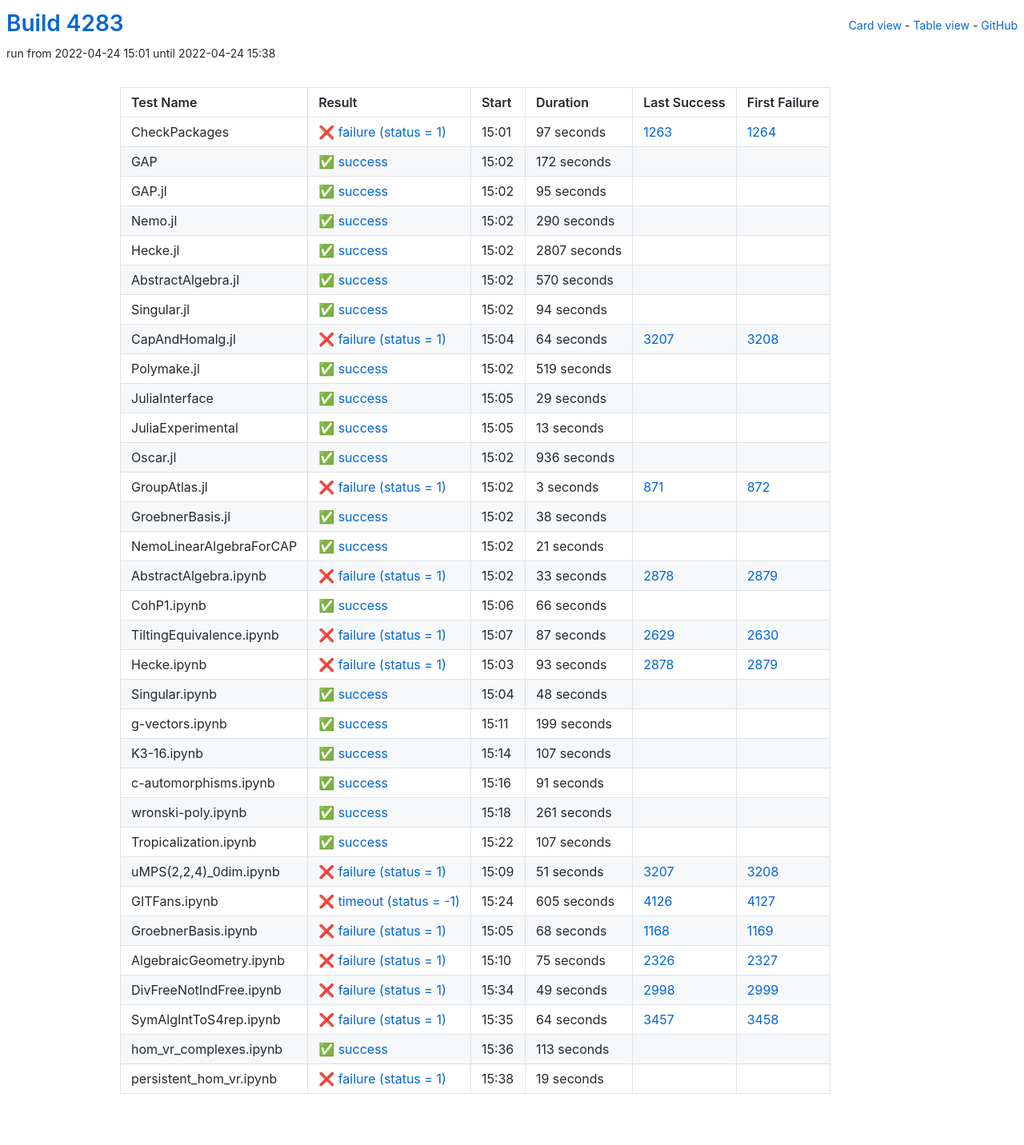
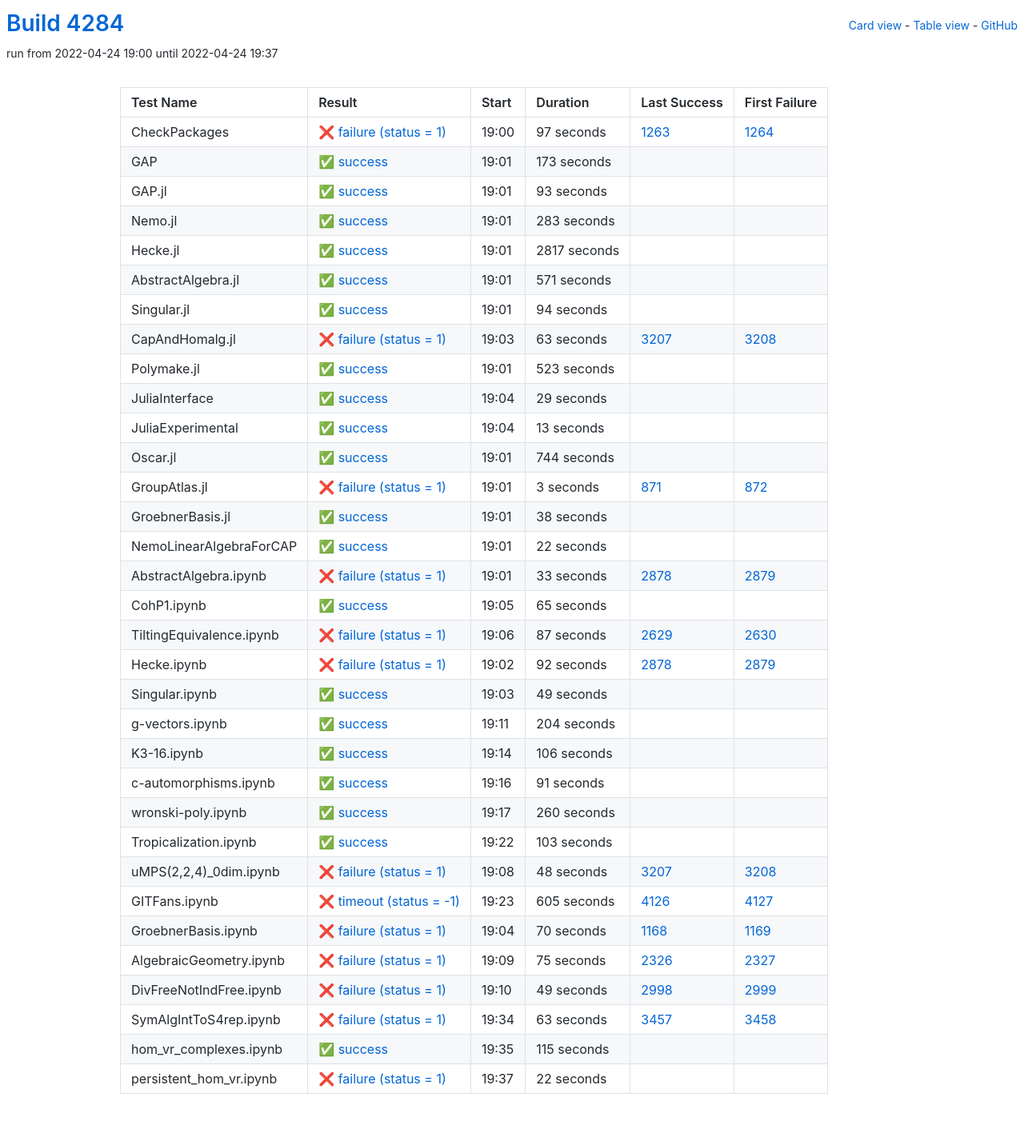
Before and after one commit to oscar-system/oscar-ci-status-stable, a Jekyll site: the page built from table.html, in a window 1280 px wide. Shown: the whole page at 80% size. Built offline with Jekyll 4.4.1, drawn with Linux system fonts in a browser that asks for light colours.

Commit message:
Build #4284

```diff
--- a/_data/ci.yml
+++ b/_data/ci.yml
@@ -1,6 +1,6 @@
 ---
-build: 4283
-build_url: https://oscarci.mathematik.uni-kl.de/job/oscar-stable/4283/
+build: 4284
+build_url: https://oscarci.mathematik.uni-kl.de/job/oscar-stable/4284/
 job: oscar-stable
 organization: oscar-system
 repo: oscar-ci-status-stable
@@ -8,8 +8,8 @@ repourl: https://github.com/oscar-system/oscar-ci-status-stable
 tests:
 - name: CheckPackages
   id: checkpackages
-  log: https://oscarci.mathematik.uni-kl.de/job/oscar-stable/4283/artifact/logs/build-4283/CheckPackages.log
-  start: 2022-04-24 15:01
+  log: https://oscarci.mathematik.uni-kl.de/job/oscar-stable/4284/artifact/logs/build-4284/CheckPackages.log
+  start: 2022-04-24 19:00
   success: false
   exitcode: 1
   status: failure
@@ -20,68 +20,68 @@ tests:
   first_failure_url: https://oscarci.mathematik.uni-kl.de/job/oscar-stable/1264/
 - name: GAP
   id: gap
-  log: https://oscarci.mathematik.uni-kl.de/job/oscar-stable/4283/artifact/logs/build-4283/GAP.log
-  start: 2022-04-24 15:02
+  log: https://oscarci.mathematik.uni-kl.de/job/oscar-stable/4284/artifact/logs/build-4284/GAP.log
+  start: 2022-04-24 19:01
   success: true
   exitcode: 0
   status: success
-  duration: 172
+  duration: 173
   last_success: false
   last_success_url:
   first_failure: false
   first_failure_url:
 - name: GAP.jl
   id: gap-jl
-  log: https://oscarci.mathematik.uni-kl.de/job/oscar-stable/4283/artifact/logs/build-4283/GAP.jl.log
-  start: 2022-04-24 15:02
+  log: https://oscarci.mathematik.uni-kl.de/job/oscar-stable/4284/artifact/logs/build-4284/GAP.jl.log
+  start: 2022-04-24 19:01
   success: true
   exitcode: 0
   status: success
-  duration: 95
+  duration: 93
   last_success: false
   last_success_url:
   first_failure: false
   first_failure_url:
 - name: Nemo.jl
   id: nemo-jl
-  log: https://oscarci.mathematik.uni-kl.de/job/oscar-stable/4283/artifact/logs/build-4283/Nemo.jl.log
-  start: 2022-04-24 15:02
+  log: https://oscarci.mathematik.uni-kl.de/job/oscar-stable/4284/artifact/logs/build-4284/Nemo.jl.log
+  start: 2022-04-24 19:01
   success: true
   exitcode: 0
   status: success
-  duration: 290
+  duration: 283
   last_success: false
   last_success_url:
   first_failure: false
   first_failure_url:
 - name: Hecke.jl
   id: hecke-jl
-  log: https://oscarci.mathematik.uni-kl.de/job/oscar-stable/4283/artifact/logs/build-4283/Hecke.jl.log
-  start: 2022-04-24 15:02
+  log: https://oscarci.mathematik.uni-kl.de/job/oscar-stable/4284/artifact/logs/build-4284/Hecke.jl.log
+  start: 2022-04-24 19:01
   success: true
   exitcode: 0
   status: success
-  duration: 2807
+  duration: 2817
   last_success: false
   last_success_url:
   first_failure: false
   first_failure_url:
 - name: AbstractAlgebra.jl
   id: abstractalgebra-jl
-  log: https://oscarci.mathematik.uni-kl.de/job/oscar-stable/4283/artifact/logs/build-4283/AbstractAlgebra.jl.log
-  start: 2022-04-24 15:02
+  log: https://oscarci.mathematik.uni-kl.de/job/oscar-stable/4284/artifact/logs/build-4284/AbstractAlgebra.jl.log
+  start: 2022-04-24 19:01
   success: true
   exitcode: 0
   status: success
-  duration: 570
+  duration: 571
   last_success: false
   last_success_url:
   first_failure: false
   first_failure_url:
 - name: Singular.jl
   id: singular-jl
-  log: https://oscarci.mathematik.uni-kl.de/job/oscar-stable/4283/artifact/logs/build-4283/Singular.jl.log
-  start: 2022-04-24 15:02
+  log: https://oscarci.mathematik.uni-kl.de/job/oscar-stable/4284/artifact/logs/build-4284/Singular.jl.log
+  start: 2022-04-24 19:01
   success: true
   exitcode: 0
   status: success
@@ -92,32 +92,32 @@ tests:
   first_failure_url:
 - name: CapAndHomalg.jl
   id: capandhomalg-jl
-  log: https://oscarci.mathematik.uni-kl.de/job/oscar-stable/4283/artifact/logs/build-4283/CapAndHomalg.jl.log
-  start: 2022-04-24 15:04
+  log: https://oscarci.mathematik.uni-kl.de/job/oscar-stable/4284/artifact/logs/build-4284/CapAndHomalg.jl.log
+  start: 2022-04-24 19:03
   success: false
   exitcode: 1
   status: failure
-  duration: 64
+  duration: 63
   last_success: 3207
   last_success_url: https://oscarci.mathematik.uni-kl.de/job/oscar-stable/3207/
   first_failure: 3208
   first_failure_url: https://oscarci.mathematik.uni-kl.de/job/oscar-stable/3208/
 - name: Polymake.jl
   id: polymake-jl
-  log: https://oscarci.mathematik.uni-kl.de/job/oscar-stable/4283/artifact/logs/build-4283/Polymake.jl.log
-  start: 2022-04-24 15:02
+  log: https://oscarci.mathematik.uni-kl.de/job/oscar-stable/4284/artifact/logs/build-4284/Polymake.jl.log
+  start: 2022-04-24 19:01
   success: true
   exitcode: 0
   status: success
-  duration: 519
+  duration: 523
   last_success: false
   last_success_url:
   first_failure: false
   first_failure_url:
 - name: JuliaInterface
   id: juliainterface
-  log: https://oscarci.mathematik.uni-kl.de/job/oscar-stable/4283/artifact/logs/build-4283/JuliaInterface.log
-  start: 2022-04-24 15:05
+  log: https://oscarci.mathematik.uni-kl.de/job/oscar-stable/4284/artifact/logs/build-4284/JuliaInterface.log
+  start: 2022-04-24 19:04
   success: true
   exitcode: 0
   status: success
@@ -128,8 +128,8 @@ tests:
   first_failure_url:
 - name: JuliaExperimental
   id: juliaexperimental
-  log: https://oscarci.mathematik.uni-kl.de/job/oscar-stable/4283/artifact/logs/build-4283/JuliaExperimental.log
-  start: 2022-04-24 15:05
+  log: https://oscarci.mathematik.uni-kl.de/job/oscar-stable/4284/artifact/logs/build-4284/JuliaExperimental.log
+  start: 2022-04-24 19:04
   success: true
   exitcode: 0
   status: success
@@ -140,20 +140,20 @@ tests:
   first_failure_url:
 - name: Oscar.jl
   id: oscar-jl
-  log: https://oscarci.mathematik.uni-kl.de/job/oscar-stable/4283/artifact/logs/build-4283/Oscar.jl.log
-  start: 2022-04-24 15:02
+  log: https://oscarci.mathematik.uni-kl.de/job/oscar-stable/4284/artifact/logs/build-4284/Oscar.jl.log
+  start: 2022-04-24 19:01
   success: true
   exitcode: 0
   status: success
-  duration: 936
+  duration: 744
   last_success: false
   last_success_url:
   first_failure: false
   first_failure_url:
 - name: GroupAtlas.jl
   id: groupatlas-jl
-  log: https://oscarci.mathematik.uni-kl.de/job/oscar-stable/4283/artifact/logs/build-4283/GroupAtlas.jl.log
-  start: 2022-04-24 15:02
+  log: https://oscarci.mathematik.uni-kl.de/job/oscar-stable/4284/artifact/logs/build-4284/GroupAtlas.jl.log
+  start: 2022-04-24 19:01
   success: false
   exitcode: 1
   status: failure
@@ -164,8 +164,8 @@ tests:
   first_failure_url: https://oscarci.mathematik.uni-kl.de/job/oscar-stable/872/
 - name: GroebnerBasis.jl
   id: groebnerbasis-jl
-  log: https://oscarci.mathematik.uni-kl.de/job/oscar-stable/4283/artifact/logs/build-4283/GroebnerBasis.jl.log
-  start: 2022-04-24 15:02
+  log: https://oscarci.mathematik.uni-kl.de/job/oscar-stable/4284/artifact/logs/build-4284/GroebnerBasis.jl.log
+  start: 2022-04-24 19:01
   success: true
   exitcode: 0
   status: success
@@ -176,20 +176,20 @@ tests:
   first_failure_url:
 - name: NemoLinearAlgebraForCAP
   id: nemolinearalgebraforcap
-  log: https://oscarci.mathematik.uni-kl.de/job/oscar-stable/4283/artifact/logs/build-4283/NemoLinearAlgebraForCAP.log
-  start: 2022-04-24 15:02
+  log: https://oscarci.mathematik.uni-kl.de/job/oscar-stable/4284/artifact/logs/build-4284/NemoLinearAlgebraForCAP.log
+  start: 2022-04-24 19:01
   success: true
   exitcode: 0
   status: success
-  duration: 21
+  duration: 22
   last_success: false
   last_success_url:
   first_failure: false
   first_failure_url:
 - name: AbstractAlgebra.ipynb
   id: abstractalgebra-ipynb
-  log: https://oscarci.mathematik.uni-kl.de/job/oscar-stable/4283/artifact/logs/build-4283/AbstractAlgebra.ipynb.log
-  start: 2022-04-24 15:02
+  log: https://oscarci.mathematik.uni-kl.de/job/oscar-stable/4284/artifact/logs/build-4284/AbstractAlgebra.ipynb.log
+  start: 2022-04-24 19:01
   success: false
   exitcode: 1
   status: failure
@@ -200,20 +200,20 @@ tests:
   first_failure_url: https://oscarci.mathematik.uni-kl.de/job/oscar-stable/2879/
 - name: CohP1.ipynb
   id: cohp1-ipynb
-  log: https://oscarci.mathematik.uni-kl.de/job/oscar-stable/4283/artifact/logs/build-4283/CohP1.ipynb.log
-  start: 2022-04-24 15:06
+  log: https://oscarci.mathematik.uni-kl.de/job/oscar-stable/4284/artifact/logs/build-4284/CohP1.ipynb.log
+  start: 2022-04-24 19:05
   success: true
   exitcode: 0
   status: success
-  duration: 66
+  duration: 65
   last_success: false
   last_success_url:
   first_failure: false
   first_failure_url:
 - name: TiltingEquivalence.ipynb
   id: tiltingequivalence-ipynb
-  log: https://oscarci.mathematik.uni-kl.de/job/oscar-stable/4283/artifact/logs/build-4283/TiltingEquivalence.ipynb.log
-  start: 2022-04-24 15:07
+  log: https://oscarci.mathematik.uni-kl.de/job/oscar-stable/4284/artifact/logs/build-4284/TiltingEquivalence.ipynb.log
+  start: 2022-04-24 19:06
   success: false
   exitcode: 1
   status: failure
@@ -224,56 +224,56 @@ tests:
   first_failure_url: https://oscarci.mathematik.uni-kl.de/job/oscar-stable/2630/
 - name: Hecke.ipynb
   id: hecke-ipynb
-  log: https://oscarci.mathematik.uni-kl.de/job/oscar-stable/4283/artifact/logs/build-4283/Hecke.ipynb.log
-  start: 2022-04-24 15:03
+  log: https://oscarci.mathematik.uni-kl.de/job/oscar-stable/4284/artifact/logs/build-4284/Hecke.ipynb.log
+  start: 2022-04-24 19:02
   success: false
   exitcode: 1
   status: failure
-  duration: 93
+  duration: 92
   last_success: 2878
   last_success_url: https://oscarci.mathematik.uni-kl.de/job/oscar-stable/2878/
   first_failure: 2879
   first_failure_url: https://oscarci.mathematik.uni-kl.de/job/oscar-stable/2879/
 - name: Singular.ipynb
   id: singular-ipynb
-  log: https://oscarci.mathematik.uni-kl.de/job/oscar-stable/4283/artifact/logs/build-4283/Singular.ipynb.log
-  start: 2022-04-24 15:04
+  log: https://oscarci.mathematik.uni-kl.de/job/oscar-stable/4284/artifact/logs/build-4284/Singular.ipynb.log
+  start: 2022-04-24 19:03
   success: true
   exitcode: 0
   status: success
-  duration: 48
+  duration: 49
   last_success: false
   last_success_url:
   first_failure: false
   first_failure_url:
 - name: g-vectors.ipynb
   id: g-vectors-ipynb
-  log: https://oscarci.mathematik.uni-kl.de/job/oscar-stable/4283/artifact/logs/build-4283/g-vectors.ipynb.log
-  start: 2022-04-24 15:11
+  log: https://oscarci.mathematik.uni-kl.de/job/oscar-stable/4284/artifact/logs/build-4284/g-vectors.ipynb.log
+  start: 2022-04-24 19:11
   success: true
   exitcode: 0
   status: success
-  duration: 199
+  duration: 204
   last_success: false
   last_success_url:
   first_failure: false
   first_failure_url:
 - name: K3-16.ipynb
   id: k3-16-ipynb
-  log: https://oscarci.mathematik.uni-kl.de/job/oscar-stable/4283/artifact/logs/build-4283/K3-16.ipynb.log
-  start: 2022-04-24 15:14
+  log: https://oscarci.mathematik.uni-kl.de/job/oscar-stable/4284/artifact/logs/build-4284/K3-16.ipynb.log
+  start: 2022-04-24 19:14
   success: true
   exitcode: 0
   status: success
-  duration: 107
+  duration: 106
   last_success: false
   last_success_url:
   first_failure: false
   first_failure_url:
 - name: c-automorphisms.ipynb
   id: c-automorphisms-ipynb
-  log: https://oscarci.mathematik.uni-kl.de/job/oscar-stable/4283/artifact/logs/build-4283/c-automorphisms.ipynb.log
-  start: 2022-04-24 15:16
+  log: https://oscarci.mathematik.uni-kl.de/job/oscar-stable/4284/artifact/logs/build-4284/c-automorphisms.ipynb.log
+  start: 2022-04-24 19:16
   success: true
   exitcode: 0
   status: success
@@ -284,44 +284,44 @@ tests:
   first_failure_url:
 - name: wronski-poly.ipynb
   id: wronski-poly-ipynb
-  log: https://oscarci.mathematik.uni-kl.de/job/oscar-stable/4283/artifact/logs/build-4283/wronski-poly.ipynb.log
-  start: 2022-04-24 15:18
+  log: https://oscarci.mathematik.uni-kl.de/job/oscar-stable/4284/artifact/logs/build-4284/wronski-poly.ipynb.log
+  start: 2022-04-24 19:17
   success: true
   exitcode: 0
   status: success
-  duration: 261
+  duration: 260
   last_success: false
   last_success_url:
   first_failure: false
   first_failure_url:
 - name: Tropicalization.ipynb
   id: tropicalization-ipynb
-  log: https://oscarci.mathematik.uni-kl.de/job/oscar-stable/4283/artifact/logs/build-4283/Tropicalization.ipynb.log
-  start: 2022-04-24 15:22
+  log: https://oscarci.mathematik.uni-kl.de/job/oscar-stable/4284/artifact/logs/build-4284/Tropicalization.ipynb.log
+  start: 2022-04-24 19:22
   success: true
   exitcode: 0
   status: success
-  duration: 107
+  duration: 103
   last_success: false
   last_success_url:
   first_failure: false
   first_failure_url:
 - name: uMPS(2,2,4)_0dim.ipynb
   id: umps-2-2-4-0dim-ipynb
-  log: https://oscarci.mathematik.uni-kl.de/job/oscar-stable/4283/artifact/logs/build-4283/uMPS-2-2-4-_0dim.ipynb.log
-  start: 2022-04-24 15:09
+  log: https://oscarci.mathematik.uni-kl.de/job/oscar-stable/4284/artifact/logs/build-4284/uMPS-2-2-4-_0dim.ipynb.log
+  start: 2022-04-24 19:08
   success: false
   exitcode: 1
   status: failure
-  duration: 51
+  duration: 48
   last_success: 3207
   last_success_url: https://oscarci.mathematik.uni-kl.de/job/oscar-stable/3207/
   first_failure: 3208
   first_failure_url: https://oscarci.mathematik.uni-kl.de/job/oscar-stable/3208/
 - name: GITFans.ipynb
   id: gitfans-ipynb
-  log: https://oscarci.mathematik.uni-kl.de/job/oscar-stable/4283/artifact/logs/build-4283/GITFans.ipynb.log
-  start: 2022-04-24 15:24
+  log: https://oscarci.mathematik.uni-kl.de/job/oscar-stable/4284/artifact/logs/build-4284/GITFans.ipynb.log
+  start: 2022-04-24 19:23
   success: false
   exitcode: -1
   status: timeout
@@ -332,20 +332,20 @@ tests:
   first_failure_url: https://oscarci.mathematik.uni-kl.de/job/oscar-stable/4127/
 - name: GroebnerBasis.ipynb
   id: groebnerbasis-ipynb
-  log: https://oscarci.mathematik.uni-kl.de/job/oscar-stable/4283/artifact/logs/build-4283/GroebnerBasis.ipynb.log
-  start: 2022-04-24 15:05
+  log: https://oscarci.mathematik.uni-kl.de/job/oscar-stable/4284/artifact/logs/build-4284/GroebnerBasis.ipynb.log
+  start: 2022-04-24 19:04
   success: false
   exitcode: 1
   status: failure
-  duration: 68
+  duration: 70
   last_success: 1168
   last_success_url: https://oscarci.mathematik.uni-kl.de/job/oscar-stable/1168/
   first_failure: 1169
   first_failure_url: https://oscarci.mathematik.uni-kl.de/job/oscar-stable/1169/
 - name: AlgebraicGeometry.ipynb
   id: algebraicgeometry-ipynb
-  log: https://oscarci.mathematik.uni-kl.de/job/oscar-stable/4283/artifact/logs/build-4283/AlgebraicGeometry.ipynb.log
-  start: 2022-04-24 15:10
+  log: https://oscarci.mathematik.uni-kl.de/job/oscar-stable/4284/artifact/logs/build-4284/AlgebraicGeometry.ipynb.log
+  start: 2022-04-24 19:09
   success: false
   exitcode: 1
   status: failure
@@ -356,8 +356,8 @@ tests:
   first_failure_url: https://oscarci.mathematik.uni-kl.de/job/oscar-stable/2327/
 - name: DivFreeNotIndFree.ipynb
   id: divfreenotindfree-ipynb
-  log: https://oscarci.mathematik.uni-kl.de/job/oscar-stable/4283/artifact/logs/build-4283/DivFreeNotIndFree.ipynb.log
-  start: 2022-04-24 15:34
+  log: https://oscarci.mathematik.uni-kl.de/job/oscar-stable/4284/artifact/logs/build-4284/DivFreeNotIndFree.ipynb.log
+  start: 2022-04-24 19:10
   success: false
   exitcode: 1
   status: failure
@@ -368,36 +368,36 @@ tests:
   first_failure_url: https://oscarci.mathematik.uni-kl.de/job/oscar-stable/2999/
 - name: SymAlgIntToS4rep.ipynb
   id: symalginttos4rep-ipynb
-  log: https://oscarci.mathematik.uni-kl.de/job/oscar-stable/4283/artifact/logs/build-4283/SymAlgIntToS4rep.ipynb.log
-  start: 2022-04-24 15:35
+  log: https://oscarci.mathematik.uni-kl.de/job/oscar-stable/4284/artifact/logs/build-4284/SymAlgIntToS4rep.ipynb.log
+  start: 2022-04-24 19:34
   success: false
   exitcode: 1
   status: failure
-  duration: 64
+  duration: 63
   last_success: 3457
   last_success_url: https://oscarci.mathematik.uni-kl.de/job/oscar-stable/3457/
   first_failure: 3458
   first_failure_url: https://oscarci.mathematik.uni-kl.de/job/oscar-stable/3458/
 - name: hom_vr_complexes.ipynb
   id: hom-vr-complexes-ipynb
-  log: https://oscarci.mathematik.uni-kl.de/job/oscar-stable/4283/artifact/logs/build-4283/hom_vr_complexes.ipynb.log
-  start: 2022-04-24 15:36
+  log: https://oscarci.mathematik.uni-kl.de/job/oscar-stable/4284/artifact/logs/build-4284/hom_vr_complexes.ipynb.log
+  start: 2022-04-24 19:35
   success: true
   exitcode: 0
   status: success
-  duration: 113
+  duration: 115
   last_success: false
   last_success_url:
   first_failure: false
   first_failure_url:
 - name: persistent_hom_vr.ipynb
   id: persistent-hom-vr-ipynb
-  log: https://oscarci.mathematik.uni-kl.de/job/oscar-stable/4283/artifact/logs/build-4283/persistent_hom_vr.ipynb.log
-  start: 2022-04-24 15:38
+  log: https://oscarci.mathematik.uni-kl.de/job/oscar-stable/4284/artifact/logs/build-4284/persistent_hom_vr.ipynb.log
+  start: 2022-04-24 19:37
   success: false
   exitcode: 1
   status: failure
-  duration: 19
+  duration: 22
   last_success: false
   last_success_url:
   first_failure: false
```
Also changed, not shown: README.md.
